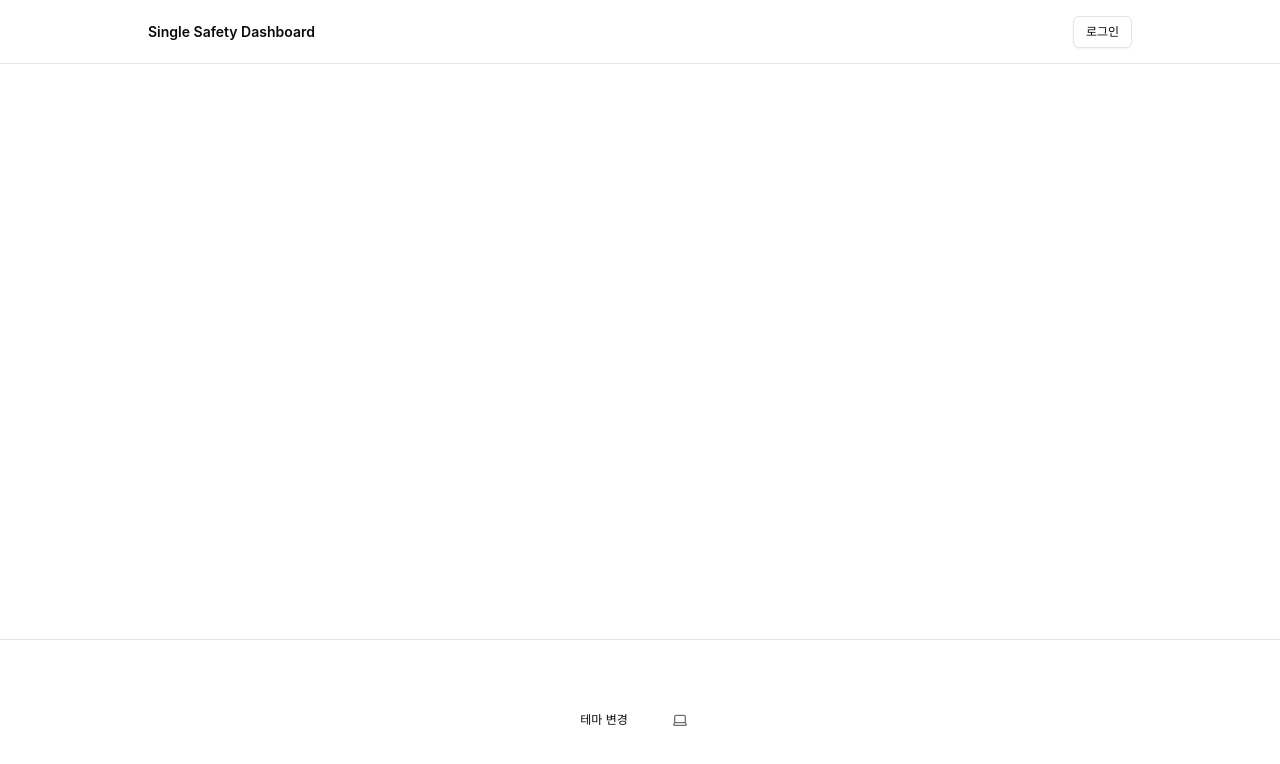
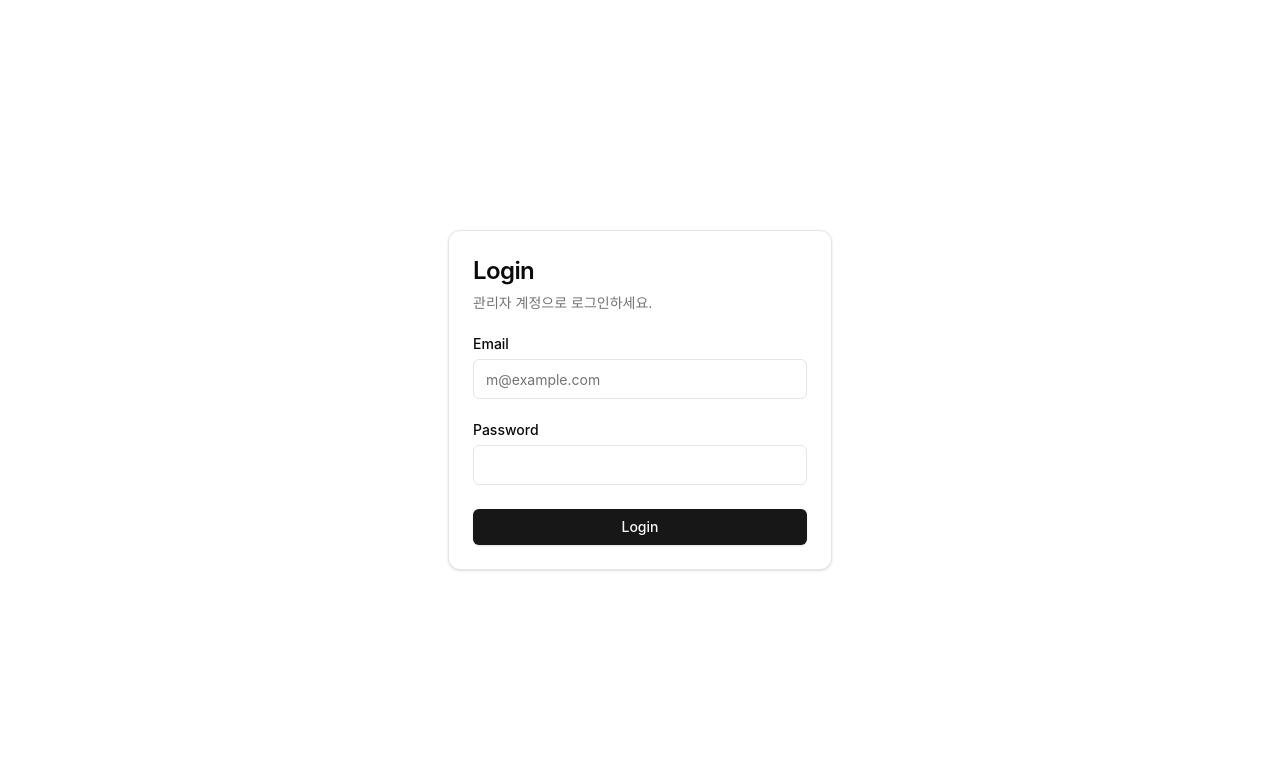
Before and after one commit to singlesafety/single-safety-admin, a Next.js app: page / in a window 1280 px wide. Shown: the top 764 px of the page. Built offline with nearby package versions, Linux system fonts and the light colour scheme; no server answers; a web font is replaced by a local one.

Commit message:
refactor: replace login page with direct login form integration

```diff
--- a/app/auth/login/page.tsx
+++ /dev/null
@@ -1,11 +0,0 @@
-import { LoginForm } from "@/components/login-form";
-
-export default function Page() {
-  return (
-    <div className="flex min-h-svh w-full items-center justify-center p-6 md:p-10">
-      <div className="w-full max-w-sm">
-        <LoginForm />
-      </div>
-    </div>
-  );
-}
--- a/app/page.tsx
+++ b/app/page.tsx
@@ -1,30 +1,23 @@
-import { EnvVarWarning } from "@/components/env-var-warning";
-import { AuthButton } from "@/components/auth-button";
-import { ThemeSwitcher } from "@/components/theme-switcher";
-import { hasEnvVars } from "@/lib/utils";
-import Link from "next/link";
+import { LoginForm } from "@/components/login-form";
+import { createClient } from "@/lib/supabase/server";
+import { redirect } from "next/navigation";
 
-export default function Home() {
+export default async function Home() {
+  const supabase = await createClient();
+
+  const {
+    data: { user },
+  } = await supabase.auth.getUser();
+
+  if (user) {
+    redirect("/protected");
+  }
+
   return (
-    <main className="min-h-screen flex flex-col items-center">
-      <div className="flex-1 w-full flex flex-col gap-20 items-center">
-        <nav className="w-full flex justify-center border-b border-b-foreground/10 h-16">
-          <div className="w-full max-w-5xl flex justify-between items-center p-3 px-5 text-sm">
-            <div className="flex gap-5 items-center font-semibold">
-              <Link href={"/"}>Single Safety Dashboard</Link>
-            </div>
-            {!hasEnvVars ? <EnvVarWarning /> : <AuthButton />}
-          </div>
-        </nav>
-        <div className="flex-1 flex flex-col gap-20 max-w-5xl p-5">
-        </div>
-        <footer className="w-full flex items-center justify-center border-t mx-auto text-center text-xs gap-8 py-16">
-          <p>
-            테마 변경
-          </p>
-          <ThemeSwitcher />
-        </footer>
+    <div className="flex min-h-svh w-full items-center justify-center p-6 md:p-10">
+      <div className="w-full max-w-sm">
+        <LoginForm />
       </div>
-    </main>
+    </div>
   );
 }
```
